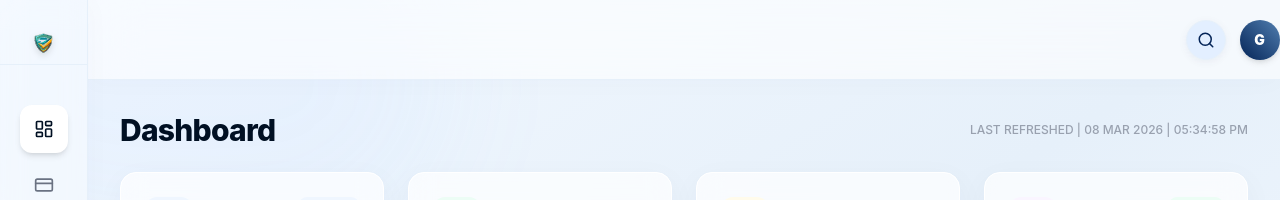
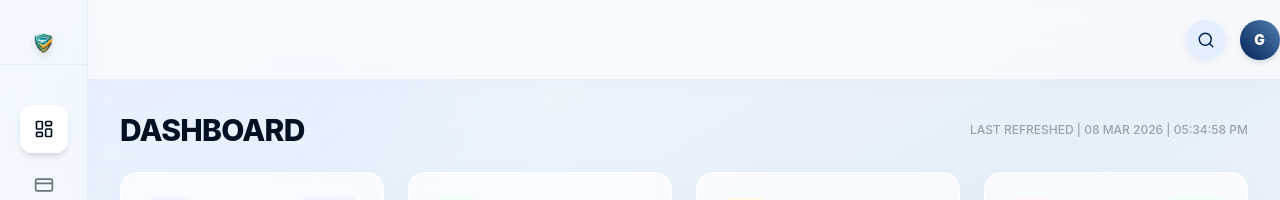
Before and after one commit to sinhagouravv/VehicleeCare, a React (Vite) app in the folder garage/: page / in a window 1280 px wide. Shown: the top 200 px of the page. Built offline with nearby package versions, Linux system fonts and the light colour scheme.

Commit message:
Upgraded

```diff
--- a/garage/src/pages/Dashboard.jsx
+++ b/garage/src/pages/Dashboard.jsx
@@ -16,7 +16,7 @@ const Dashboard = () => {
         <div className="space-y-6 max-w-[92rem] mx-auto ">
             <div className="flex justify-between items-center mb-6">
                 <div>
-                    <h1 className="text-3xl font-extrabold text-[#011023] tracking-tight">Dashboard</h1>
+                    <h1 className="text-3xl font-extrabold uppercase text-[#011023] tracking-tight">Dashboard</h1>
                 </div>
                 <div className="flex items-center gap-2 text-xs uppercase text-gray-400 font-medium self-center">
                     {lastRefreshed
```
